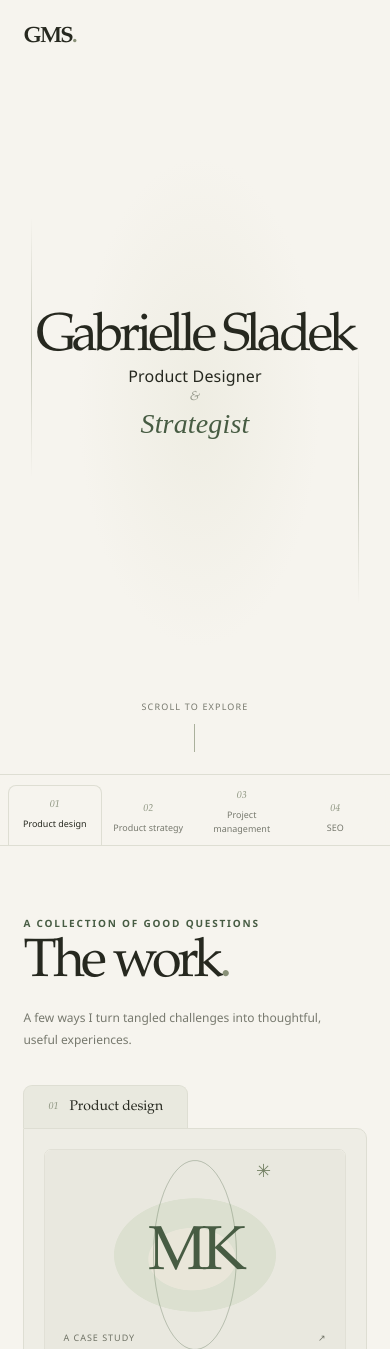
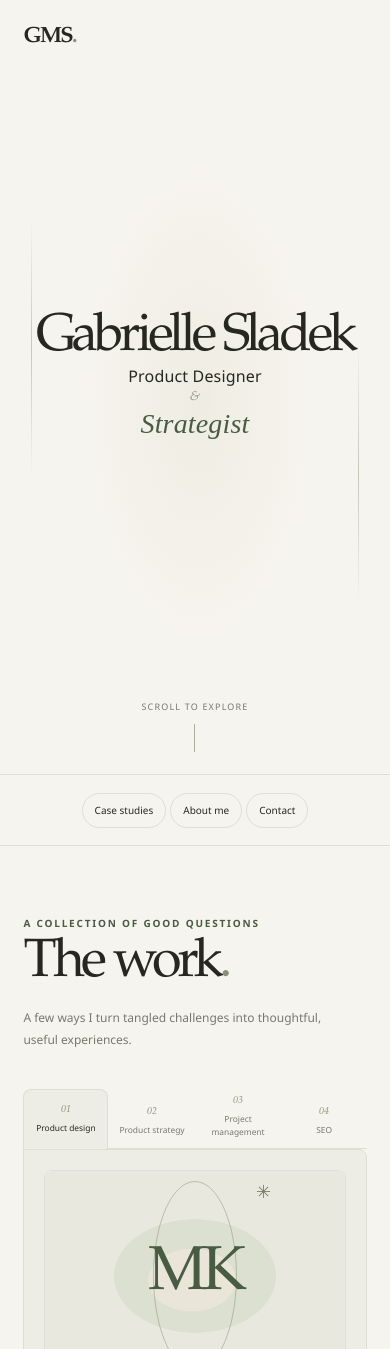
Before and after one commit to sladekg/sladekg.github.io, a Next.js app in the folder sladekg-portfolio/: page / in a window 390 px wide. Shown: the top 1349 px of the page. Built offline with nearby package versions, Linux system fonts and the light colour scheme.

Commit message:
Fixing up intentions

```diff
--- a/sladekg-portfolio/app/api/content/route.ts
+++ /dev/null
@@ -1,27 +0,0 @@
-import { readFile } from "node:fs/promises";
-import path from "node:path";
-
-export async function GET() {
-  try {
-    const contentPath = path.join(process.cwd(), "public", "content.json");
-    const content = await readFile(contentPath, "utf8");
-    const parsedContent: unknown = JSON.parse(content);
-
-    return Response.json(parsedContent, {
-      headers: { "Cache-Control": "no-store, max-age=0" },
-    });
-  } catch (error) {
-    console.error(
-      "Unable to read or parse portfolio content from public/content.json:",
-      error,
-    );
-
-    return Response.json(
-      { error: "Portfolio content is temporarily unavailable." },
-      {
-        status: 500,
-        headers: { "Cache-Control": "no-store, max-age=0" },
-      },
-    );
-  }
-}
--- a/sladekg-portfolio/app/globals.css
+++ b/sladekg-portfolio/app/globals.css
@@ -198,38 +198,45 @@ a:focus-visible {
   width: min(1180px, 85.4vw);
   min-height: 78px;
   align-items: center;
-  justify-content: space-between;
-  gap: 25px;
+  justify-content: center;
+  gap: 12px;
   margin-inline: auto;
 }
 
-.nav-name {
-  flex-shrink: 0;
-  font-family: var(--serif);
-  font-size: 16px;
-  letter-spacing: -0.035em;
+.nav-button {
+  padding: 10px 18px;
+  border: 1px solid var(--line);
+  border-radius: 999px;
+  background: transparent;
+  color: var(--ink);
+  cursor: pointer;
+  font-size: 11px;
+  font-weight: 550;
+  transition:
+    border-color 180ms ease,
+    background 180ms ease,
+    color 180ms ease;
 }
 
-.nav-name span {
-  color: var(--muted);
+.nav-button:hover {
+  background: #eeede5;
 }
 
 .folder-tabs {
   display: flex;
-  height: 78px;
   align-items: flex-end;
-  justify-content: center;
-  gap: 4px;
+  gap: 2px;
+  border-bottom: 1px solid var(--line);
 }
 
 .folder-tab {
-  position: relative;
   display: flex;
-  min-height: 57px;
+  min-width: 0;
+  min-height: 50px;
   align-items: center;
   justify-content: center;
   gap: 9px;
-  padding: 10px 18px 12px;
+  padding: 10px 20px;
   border: 1px solid transparent;
   border-bottom: 0;
   border-radius: 8px 8px 0 0;
@@ -250,9 +257,12 @@ a:focus-visible {
 }
 
 .folder-tab.is-active {
-  min-height: 66px;
+  position: relative;
+  z-index: 1;
+  min-height: 57px;
+  margin-bottom: -1px;
   border-color: var(--line);
-  background: var(--paper);
+  background: #eeede5;
   color: var(--ink);
 }
 
@@ -261,15 +271,6 @@ a:focus-visible {
   font-family: var(--serif);
   font-size: 10px;
   font-style: italic;
-}
-
-.nav-back-top {
-  display: flex;
-  flex-shrink: 0;
-  align-items: center;
-  gap: 7px;
-  color: var(--muted);
-  font-size: 10px;
 }
 
 .work-section {
@@ -313,26 +314,11 @@ a:focus-visible {
   animation: folder-arrive 340ms cubic-bezier(0.2, 0.7, 0.25, 1) both;
 }
 
-.active-folder-tab {
-  display: flex;
-  width: fit-content;
-  min-height: 43px;
-  align-items: center;
-  gap: 11px;
-  padding: 0 24px;
-  border: 1px solid var(--line);
-  border-bottom: 0;
-  border-radius: 9px 9px 0 0;
-  background: #e9e9df;
-  font-family: var(--serif);
-  font-size: 14px;
-}
-
 .active-folder-content {
   min-height: 290px;
   padding: clamp(22px, 4vw, 48px);
   border: 1px solid var(--line);
-  border-radius: 0 10px 10px;
+  border-radius: 0 8px 8px;
   background: #eeede5;
 }
 
@@ -625,29 +611,27 @@ a:focus-visible {
     width: 100%;
     min-height: 70px;
     justify-content: center;
-    gap: 0;
-    padding-inline: 8px;
+    gap: 4px;
+    padding-inline: 10px;
   }
 
-  .nav-name,
-  .nav-back-top {
-    display: none;
+  .nav-button {
+    padding: 9px 12px;
+    font-size: 10px;
   }
 
   .folder-tabs {
     width: 100%;
-    height: 70px;
-    gap: 0;
+    gap: 1px;
   }
 
   .folder-tab {
-    min-width: 0;
-    min-height: 52px;
-    flex: 1;
+    min-height: 54px;
+    flex: 1 1 0;
     flex-direction: column;
     gap: 4px;
-    padding: 8px 5px 10px;
-    font-size: clamp(8px, 2.3vw, 10px);
+    padding: 8px 3px 9px;
+    font-size: clamp(7px, 2.15vw, 9px);
     text-align: center;
   }
 
--- a/sladekg-portfolio/app/page.tsx
+++ b/sladekg-portfolio/app/page.tsx
@@ -48,7 +48,7 @@ export default function Home() {
       setError(null);
 
       try {
-        const response = await fetch("/api/content", {
+        const response = await fetch("/content.json", {
           cache: "no-store",
           signal: controller.signal,
         });
@@ -119,28 +119,26 @@ export default function Home() {
         </a>
       </section>
 
-      <nav className="folder-nav" aria-label="Case study categories">
+      <nav className="folder-nav" aria-label="Main navigation">
         <div className="folder-nav-inner">
-          <a className="nav-name" href="#top">
-            Gabrielle <span>Sladek</span>
-          </a>
-          <div className="folder-tabs" role="group" aria-label="Choose a category">
-            {categories.map((category) => (
-              <button
-                className={`folder-tab${activeCategory === category.id ? " is-active" : ""}`}
-                key={category.id}
-                type="button"
-                aria-pressed={activeCategory === category.id}
-                onClick={() => setActiveCategory(category.id)}
-              >
-                <span className="folder-number">{category.number}</span>
-                <span>{category.label}</span>
-              </button>
-            ))}
-          </div>
-          <a className="nav-back-top" href="#top" aria-label="Back to top">
-            ↑ <span>Top</span>
-          </a>
+          <button
+            className="nav-button"
+            type="button"
+            onClick={() =>
+              document.getElementById("work")?.scrollIntoView({
+                behavior: "smooth",
+                block: "start",
+              })
+            }
+          >
+            Case studies
+          </button>
+          <button className="nav-button" type="button">
+            About me
+          </button>
+          <button className="nav-button" type="button">
+            Contact
+          </button>
         </div>
       </nav>
 
@@ -159,9 +157,19 @@ export default function Home() {
         </div>
 
         <div className="active-folder" key={activeCategory} aria-live="polite">
-          <div className="active-folder-tab">
-            <span className="folder-number">{selectedCategory?.number}</span>
-            {selectedCategory?.label}
+          <div className="folder-tabs" role="group" aria-label="Choose a category">
+            {categories.map((category) => (
+              <button
+                className={`folder-tab${activeCategory === category.id ? " is-active" : ""}`}
+                key={category.id}
+                type="button"
+                aria-pressed={activeCategory === category.id}
+                onClick={() => setActiveCategory(category.id)}
+              >
+                <span className="folder-number">{category.number}</span>
+                <span>{category.label}</span>
+              </button>
+            ))}
           </div>
           <div className="active-folder-content">
             {loading ? (
```
